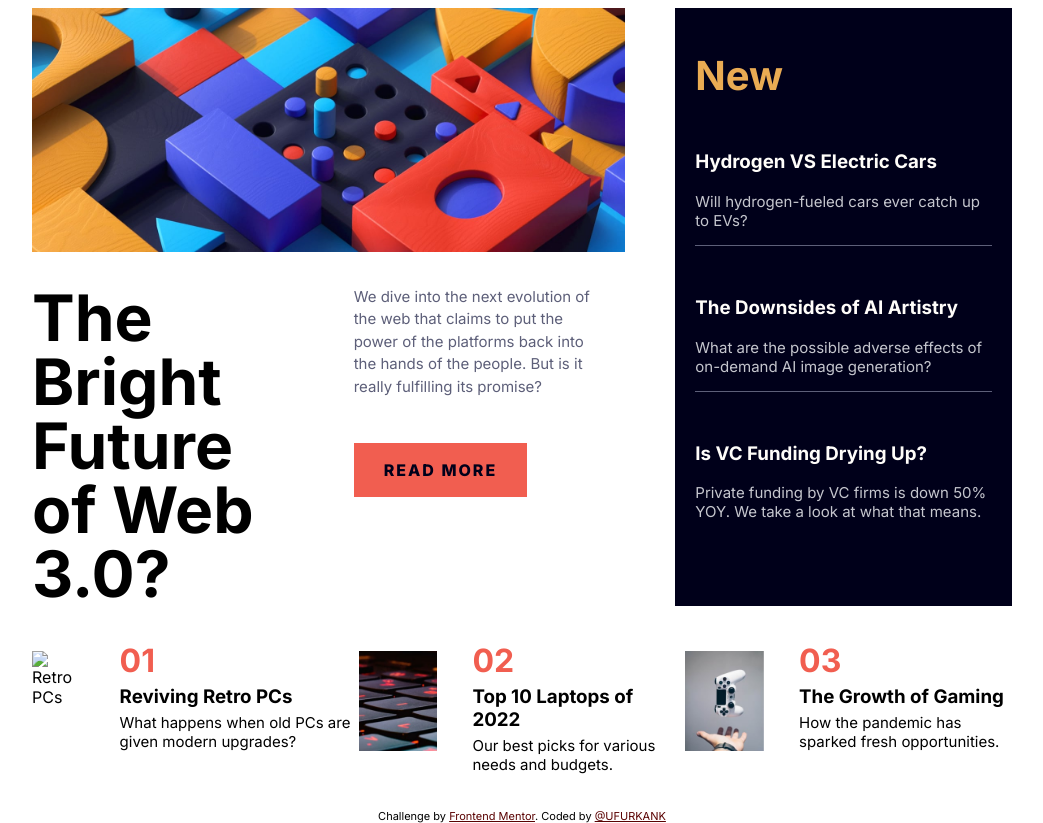
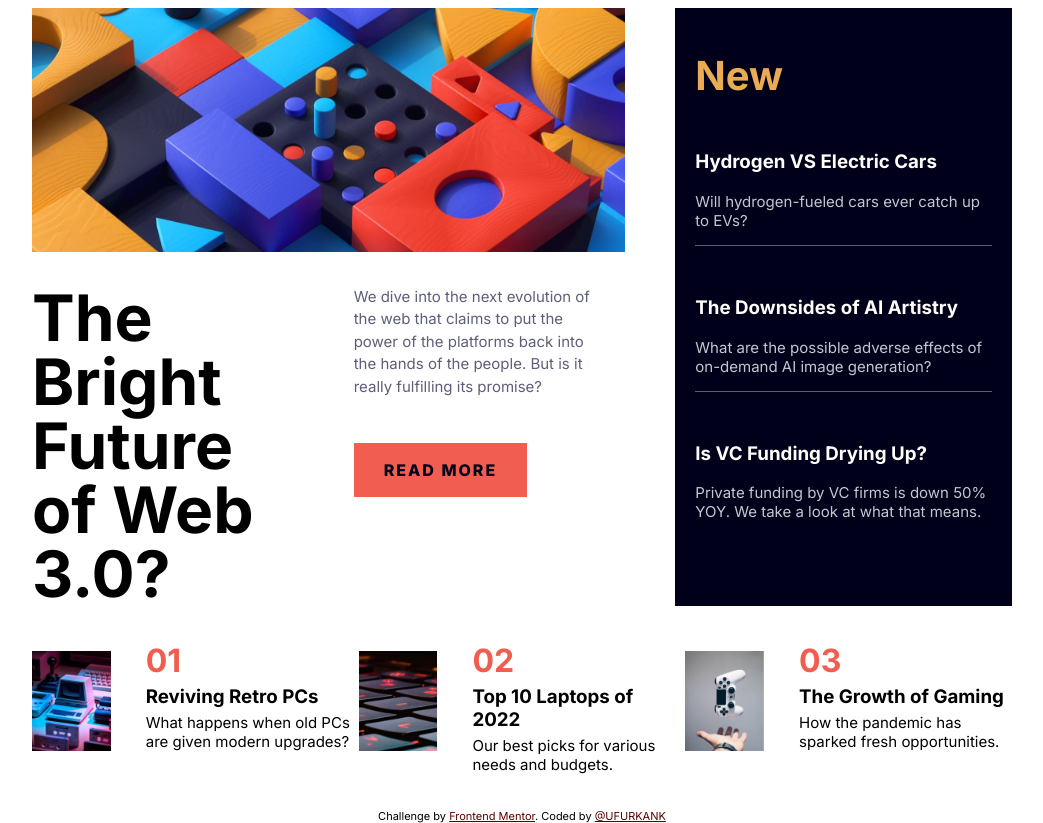
Before and after one commit to ufurkank/hakanyalcinkaya-frontend-repo, a plain HTML site: page 003-CSS/002-bolum-sonu-projesi/news-homepage-main/index.html in a window 1280 px wide. Shown: the part 142-965 px from the top of the page, without its empty margins (118-1161 px from the left). Drawn offline with Linux system fonts and the light colour scheme; the site is published under a folder, as on GitHub Pages, so addresses that start at the root find nothing.

Commit message:
footer image yolu düzeltildi

```diff
--- a/003-CSS/002-bolum-sonu-projesi/news-homepage-main/index.html
+++ b/003-CSS/002-bolum-sonu-projesi/news-homepage-main/index.html
@@ -88,7 +88,7 @@
         <div class="footer-container">
 
             <div class="item-footer">
-                <img src="/003-CSS/002-bolum-sonu-projesi/news-homepage-main/images/image-retro-pcs.jpg"
+                <img src="images/image-retro-pcs.jpg"
                     alt="Retro PCs">
 
                 <div class="content">
```
